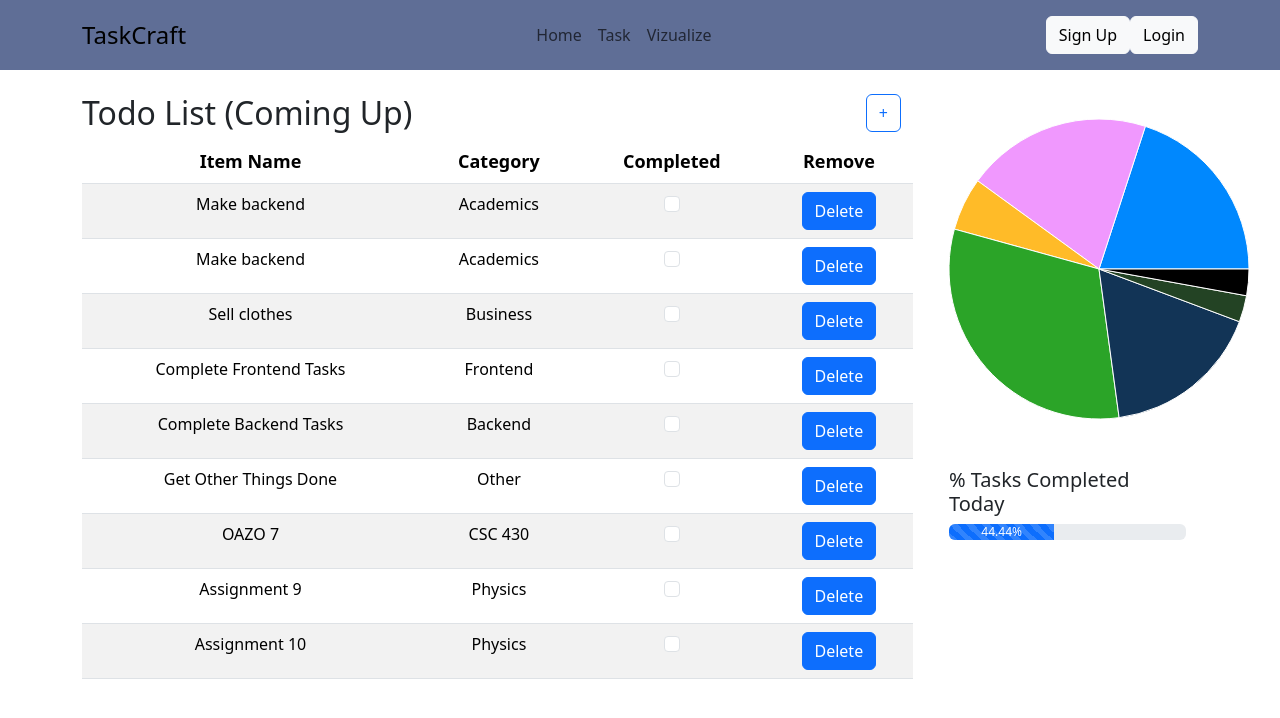
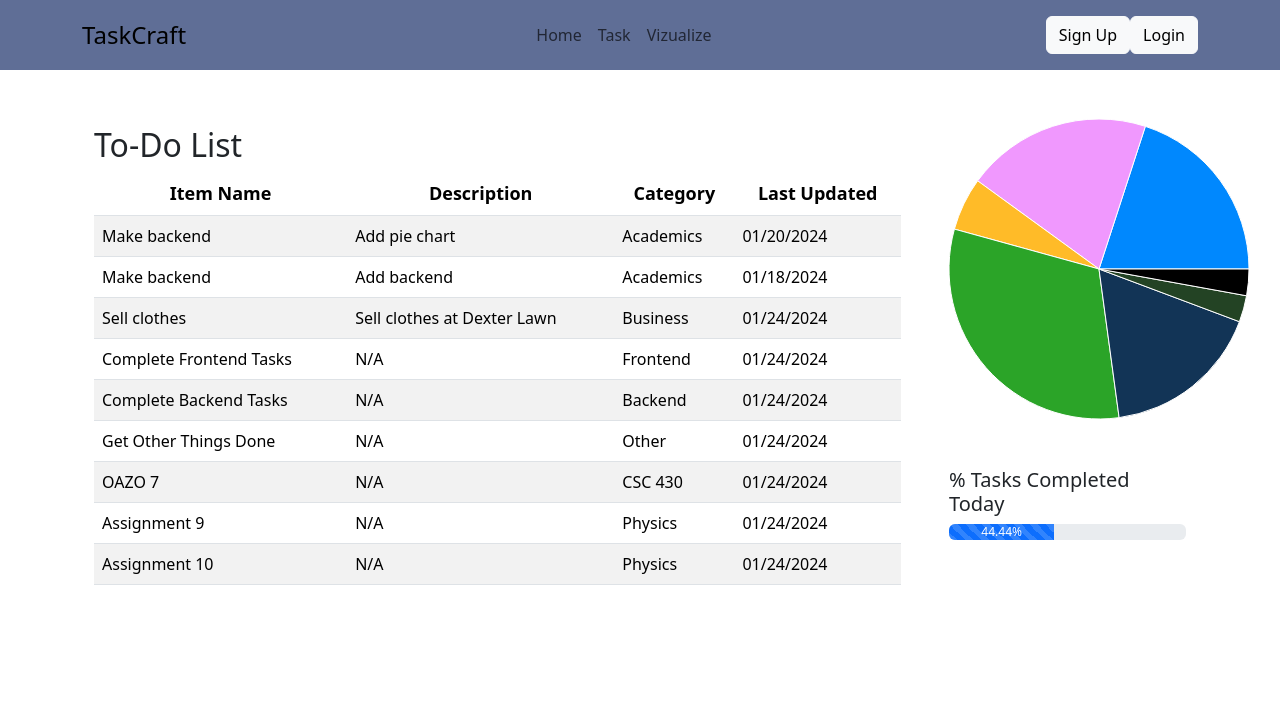
Before and after one commit to Tylermhh/404-day-visualizer-app, a React (Create React App) app in the folder packages/react-frontend/: page /home in a window 1280 px wide. Shown: the top 718 px of the page. Built offline with nearby package versions, Linux system fonts and the light colour scheme.

Commit message:
Eslint and moving tas tabe to ome page

```diff
--- a/packages/react-frontend/src/components/HomePage.tsx
+++ b/packages/react-frontend/src/components/HomePage.tsx
@@ -3,9 +3,8 @@ import HomePieChart from "./Chart/HomePieChart";
 import HomeProgressBar from "./ProgressBar/HomeProgressBar";
 import { ITask, Category } from "./../types/types";
 import { Container, Col, Row, Stack } from "react-bootstrap";
-import Table from "./Table/HomeTable"
+import TaskTable from "./Table/TaskTable";
 import LandingNav from "./Nav/LoginNav";
-
 import "./Page.module.css"
 
 let tempTasks: ITask[] = [
@@ -188,13 +187,6 @@ const HomePage: React.FC<{}> = () => {
     setTasks(updated);
   }
 
-  let toDoTasks = [];
-  for (let i = 0; i < tempTasks.length; i++) {
-    if (!tempTasks[i].done) {
-      toDoTasks.push(tempTasks[i]);
-    }
-  }
-
   return (
     <div>
       <LandingNav />
@@ -203,9 +195,11 @@ const HomePage: React.FC<{}> = () => {
         <Container>
           <Row>
             <Col sm={9}>
-            <Table
-                taskData = {tempTasks}
-                removeTask={removeTask}
+            <TaskTable
+                name="To-Do List"
+                todo={false}
+                page="HomePage"
+                tasks={tempTasks}
               />
             </Col>
             <Col sm={3}>
--- a/packages/react-frontend/src/components/Modals/NewTaskModal.tsx
+++ b/packages/react-frontend/src/components/Modals/NewTaskModal.tsx
@@ -13,7 +13,6 @@ function NewTaskModal() {
 
     return (
         <>
-
           <Button variant="outline-primary" onClick={toggleModal}>
             +
           </Button>
--- a/packages/react-frontend/src/components/Table/HomeTable.tsx
+++ b/packages/react-frontend/src/components/Table/HomeTable.tsx
@@ -1,7 +1,7 @@
 import React from 'react';
 import styles from "./Table.module.css";
 import { Button, Col, Form, Row, Table} from 'react-bootstrap';
-import {ITask} from "./../../types/types";
+import { ITask } from "./../../types/types";
 import NewTaskModal from '../Modals/NewTaskModal';
 
 const TableTitle: React.FC<{}> = () => {
```
Also changed, not shown: packages/react-frontend/src/types/types.tsx (line endings or trailing spaces).
